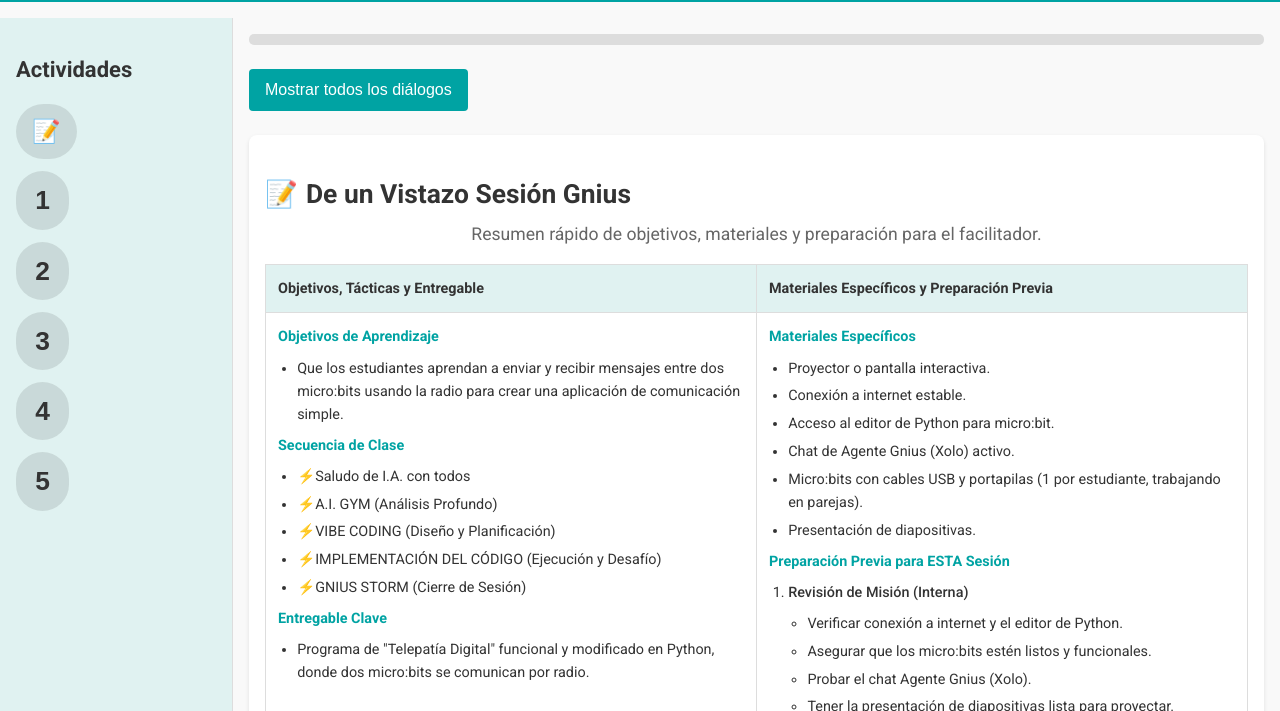
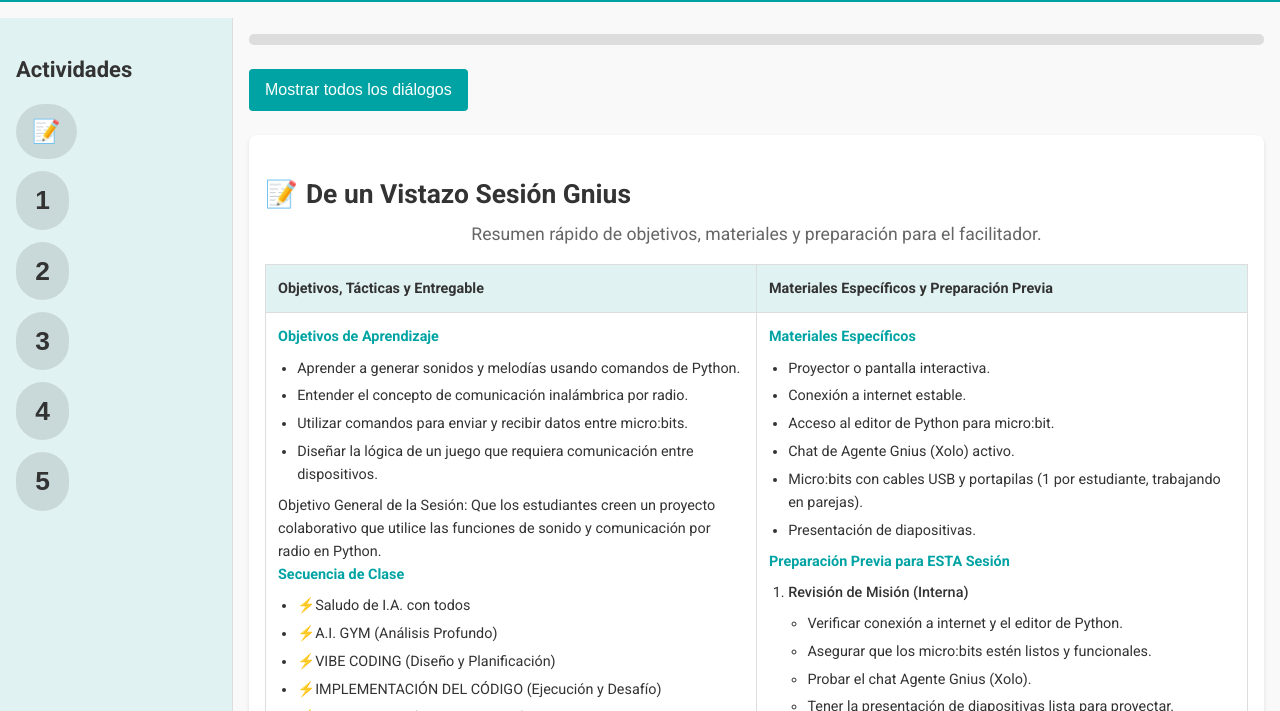
Before and after one commit to Gnius-Club/AIF_P6_MT02AE, a plain HTML site: page index.html in a window 1280 px wide. Shown: the part 89-800 px from the top of the page. Drawn offline with Linux system fonts and the light colour scheme.

Commit message:
Update index.html

```diff
--- a/index.html
+++ b/index.html
@@ -65,8 +65,12 @@
                                 <td>
                                     <strong>Objetivos de Aprendizaje</strong>
                                     <ul>
-                                        <li>Que los estudiantes aprendan a enviar y recibir mensajes entre dos micro:bits usando la radio para crear una aplicación de comunicación simple.</li>
+                                        <li>Aprender a generar sonidos y melodías usando comandos de Python.</li>
+                                        <li>Entender el concepto de comunicación inalámbrica por radio.</li>
+                                        <li>Utilizar comandos para enviar y recibir datos entre micro:bits.</li>
+                                        <li>Diseñar la lógica de un juego que requiera comunicación entre dispositivos.</li>
                                     </ul>
+                                    Objetivo General de la Sesión: Que los estudiantes creen un proyecto colaborativo que utilice las funciones de sonido y comunicación por radio en Python.
                                     <strong>Secuencia de Clase</strong>
                                     <ul>
                                         <li>⚡Saludo de I.A. con todos</li>
@@ -152,7 +156,7 @@
                         <div class="collapsible">
                             <button type="button" class="collapsible-button">Diálogo Sugerido</button>
                             <div class="collapsible-content">
-                                <p class="dialogue assistant">¡Muy bien, vamos al A.I. GYM! El desafío de hoy es: ¿cómo podemos enviar una señal de un micro:bit a otro sin usar cables? ¡La respuesta es con radio! Funciona como un walkie-talkie: para que se escuchen, ambos deben estar en el mismo 'canal' o 'grupo'. Para aprender a usarla, pidan ayuda a Xolo. Escriban en el chat: 'Mi perfil es [tus gustos] y quiero que me enseñes los comandos de radio del micro:bit'.</p>
+                                <p class="dialogue assistant">¡Muy bien, vamos al A.I. GYM! El desafío de hoy es: ¿cómo podemos enviar una señal de un micro:bit a otro sin usar cables? ¡La respuesta es con radio! Funciona como un walkie-talkie: para que se escuchen, ambos deben estar en el mismo 'canal' o 'grupo'. Para aprender a usarla, pidan ayuda a Xolo. Escriban en el chat: "Mi perfil es [escribe aquí tu perfil] y quiero que me enseñes a generar sonido y sobre el concepto de comunicación por radio con los comandos de Python "radio.send", "radio.receive" y "music.play" para un juego multi-dispositivo.'"</p>
                             </div>
                         </div>
                     </div>
```
